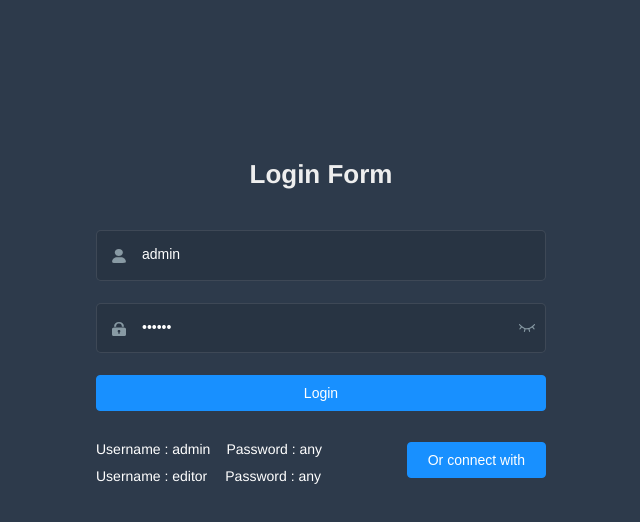
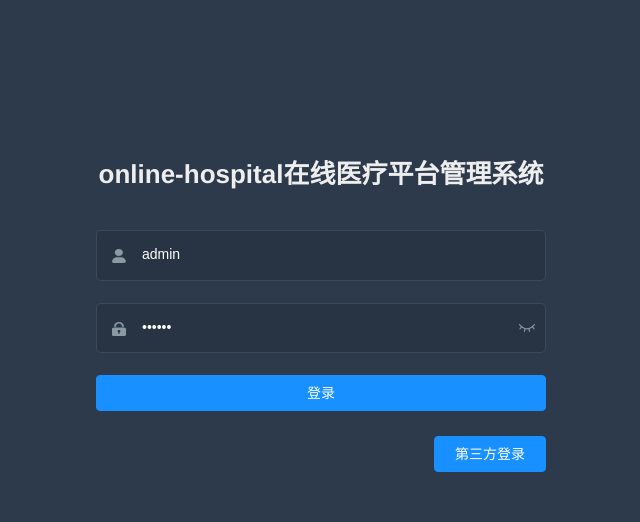
Before and after one commit to FcleverB/online-hospital-ui, a Vue app: page /#/login in a window 1280 px wide. Shown: the top 522 px of the page, without its empty margins (319-959 px from the left). Built offline with nearby package versions, Linux system fonts and the light colour scheme.

Commit message:
修改系统登录|退出|网站标题等部分显示内容

```diff
--- a/src/layout/components/Navbar.vue
+++ b/src/layout/components/Navbar.vue
@@ -25,19 +25,19 @@
         </div>
         <el-dropdown-menu slot="dropdown">
           <router-link to="/profile/index">
-            <el-dropdown-item>Profile</el-dropdown-item>
+            <el-dropdown-item>个人信息</el-dropdown-item>
           </router-link>
           <router-link to="/">
-            <el-dropdown-item>Dashboard</el-dropdown-item>
+            <el-dropdown-item>首页</el-dropdown-item>
           </router-link>
-          <a target="_blank" href="https://github.com/PanJiaChen/vue-element-admin/">
-            <el-dropdown-item>Github</el-dropdown-item>
-          </a>
-          <a target="_blank" href="https://panjiachen.github.io/vue-element-admin-site/#/">
-            <el-dropdown-item>Docs</el-dropdown-item>
-          </a>
+<!--          <a target="_blank" href="https://github.com/PanJiaChen/vue-element-admin/">-->
+<!--            <el-dropdown-item>Github</el-dropdown-item>-->
+<!--          </a>-->
+<!--          <a target="_blank" href="https://panjiachen.github.io/vue-element-admin-site/#/">-->
+<!--            <el-dropdown-item>Docs</el-dropdown-item>-->
+<!--          </a>-->
           <el-dropdown-item divided @click.native="logout">
-            <span style="display:block;">Log Out</span>
+            <span style="display:block;">退出登录</span>
           </el-dropdown-item>
         </el-dropdown-menu>
       </el-dropdown>
--- a/src/settings.js
+++ b/src/settings.js
@@ -1,5 +1,5 @@
 module.exports = {
-  title: 'Vue Element Admin',
+  title: 'online-hospital在线医疗平台',
 
   /**
    * @type {boolean} true | false
--- a/src/views/login/components/SocialSignin.vue
+++ b/src/views/login/components/SocialSignin.vue
@@ -2,7 +2,7 @@
   <div class="social-signup-container">
     <div class="sign-btn" @click="wechatHandleClick('wechat')">
       <span class="wx-svg-container"><svg-icon icon-class="wechat" class="icon" /></span>
-      WeChat
+      微信
     </div>
     <div class="sign-btn" @click="tencentHandleClick('tencent')">
       <span class="qq-svg-container"><svg-icon icon-class="qq" class="icon" /></span>
--- a/src/views/login/index.vue
+++ b/src/views/login/index.vue
@@ -3,7 +3,7 @@
     <el-form ref="loginForm" :model="loginForm" :rules="loginRules" class="login-form" autocomplete="on" label-position="left">
 
       <div class="title-container">
-        <h3 class="title">Login Form</h3>
+        <h3 class="title">online-hospital在线医疗平台管理系统</h3>
       </div>
 
       <el-form-item prop="username">
@@ -13,7 +13,7 @@
         <el-input
           ref="username"
           v-model="loginForm.username"
-          placeholder="Username"
+          placeholder="请输入用户名"
           name="username"
           type="text"
           tabindex="1"
@@ -31,7 +31,7 @@
             ref="password"
             v-model="loginForm.password"
             :type="passwordType"
-            placeholder="Password"
+            placeholder="请输入密码"
             name="password"
             tabindex="2"
             autocomplete="on"
@@ -45,26 +45,26 @@
         </el-form-item>
       </el-tooltip>
 
-      <el-button :loading="loading" type="primary" style="width:100%;margin-bottom:30px;" @click.native.prevent="handleLogin">Login</el-button>
+      <el-button :loading="loading" type="primary" style="width:100%;margin-bottom:30px;" @click.native.prevent="handleLogin">登录</el-button>
 
       <div style="position:relative">
-        <div class="tips">
-          <span>Username : admin</span>
-          <span>Password : any</span>
-        </div>
-        <div class="tips">
-          <span style="margin-right:18px;">Username : editor</span>
-          <span>Password : any</span>
-        </div>
-
+<!--        <div class="tips">-->
+<!--          <span>Username : admin</span>-->
+<!--          <span>Password : any</span>-->
+<!--        </div>-->
+<!--        <div class="tips">-->
+<!--          <span style="margin-right:18px;">Username : editor</span>-->
+<!--          <span>Password : any</span>-->
+<!--        </div>-->
+        <br/> <br/>
         <el-button class="thirdparty-button" type="primary" @click="showDialog=true">
-          Or connect with
+          第三方登录
         </el-button>
       </div>
     </el-form>
 
-    <el-dialog title="Or connect with" :visible.sync="showDialog">
-      Can not be simulated on local, so please combine you own business simulation! ! !
+    <el-dialog title="第三方登录" :visible.sync="showDialog">
+      请选择第三方登录的方式（目前接口暂未开发）
       <br>
       <br>
       <br>
@@ -83,14 +83,14 @@ export default {
   data() {
     const validateUsername = (rule, value, callback) => {
       if (!validUsername(value)) {
-        callback(new Error('Please enter the correct user name'))
+        callback(new Error('请输入正确的用户名'))
       } else {
         callback()
       }
     }
     const validatePassword = (rule, value, callback) => {
       if (value.length < 6) {
-        callback(new Error('The password can not be less than 6 digits'))
+        callback(new Error('密码不能少于6位数'))
       } else {
         callback()
       }
```
